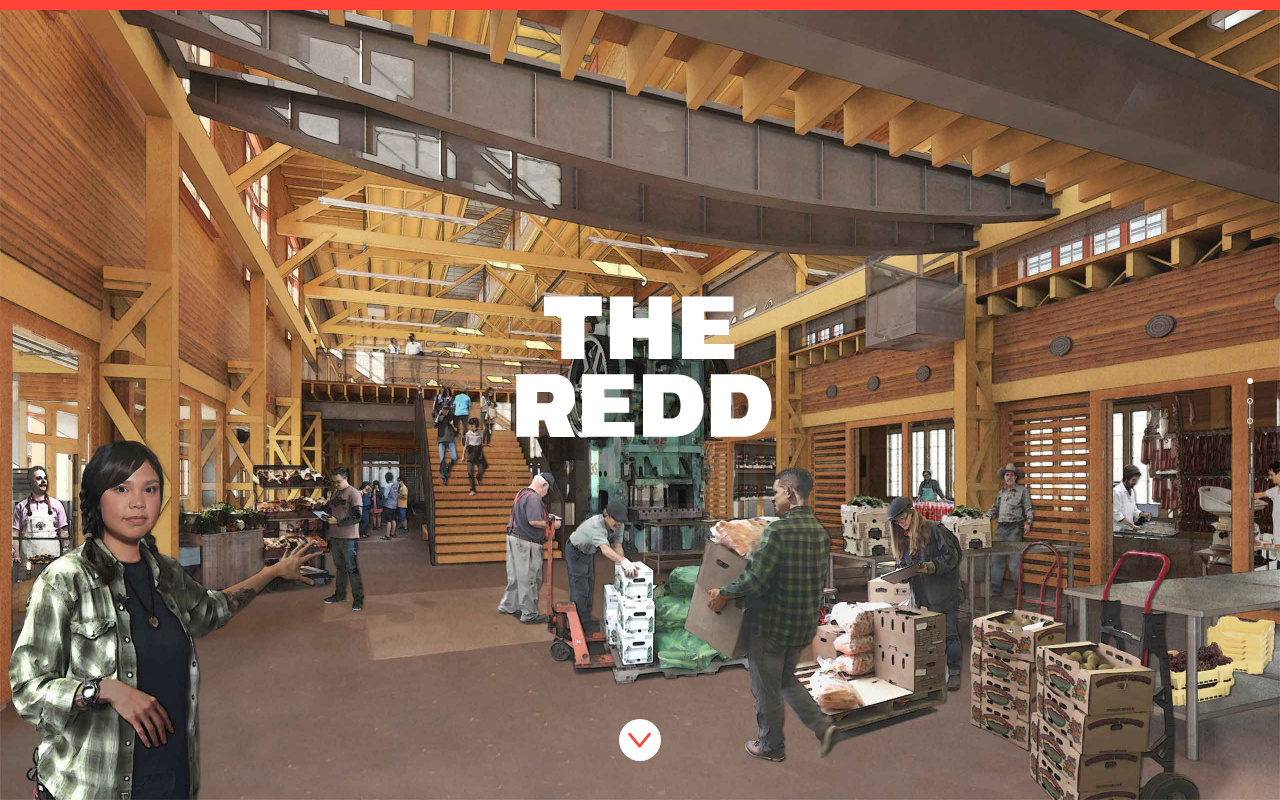
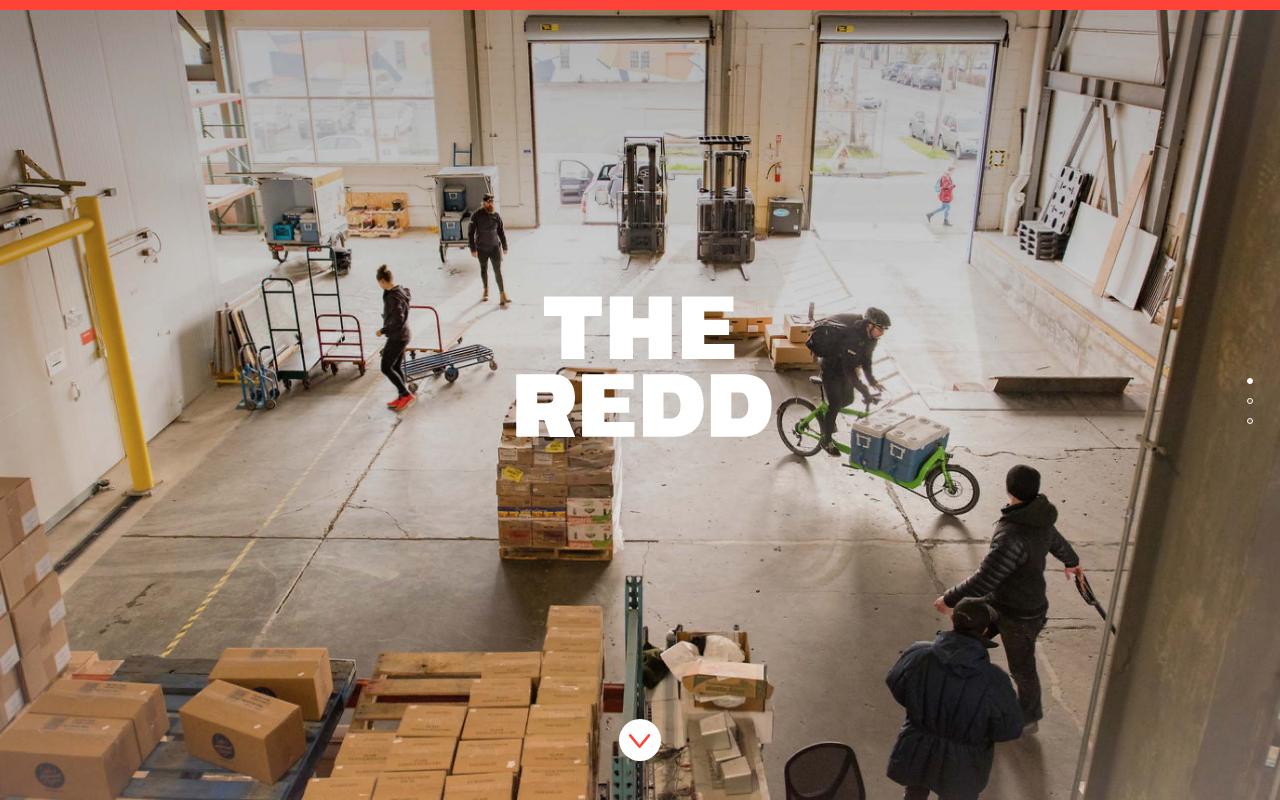
Before and after one commit to Ecotrust/theredd, a PHP site: page / in a window 1280 px wide. Run offline with PHP 8.4, Linux system fonts and the light colour scheme; some web fonts are replaced.

Commit message:
fix button on low height screen. add new hero image

```diff
--- a/css/style.css
+++ b/css/style.css
@@ -738,10 +738,10 @@
   text-align: center; }
 
 #stage_one {
-  background-image: url("../img/TheREDD_interior-rendering_20150716_2560px_wide.jpg");
+  background-image: url("../img/theredd_bg.jpg");
   background-size: cover;
   background-repeat: no-repeat;
-  background-position: center bottom; }
+  background-position: 50%; }
 
 #logo_redd {
   display: block;
@@ -793,9 +793,9 @@
 .next_section {
   background-color: #fff;
   background-image: url("../img/down_arrow.svg");
-  background-size: 84.8% auto;
+  background-size: 80%;
   background-repeat: no-repeat;
-  background-position: 50% 50%;
+  background-position: 50% 58%;
   border-radius: 50%;
   bottom: 7.5%;
   display: none;
@@ -877,6 +877,9 @@
   .button {
     height: 26px;
     width: 36px; } }
+@media only screen and (min-width: 64em) and (min-height: 24em) {
+  .next_section {
+    display: block; } }
 @media only screen and (min-width: 26em) {
   main {
     font-size: 1.0625em; }
@@ -906,11 +909,11 @@
   #mc_embed_signup {
     display: inline-block;
     margin: 1rem -3px;
-    width: 47.5%;
+    width: 45%;
     vertical-align: middle; }
 
   .btn {
-    margin-right: 5%; }
+    margin-right: 7.5%; }
 
   #mce-EMAIL {
     padding-left: 2rem; }
--- a/scss/_48.scss
+++ b/scss/_48.scss
@@ -21,12 +21,12 @@
     #mc_embed_signup {
     	display: inline-block;
     	margin: 1rem -3px;
-    	width: 47.5%;
+    	width: 45%;
         vertical-align: middle;
     }
 
     .btn {
-    	margin-right: 5%;
+    	margin-right: 7.5%;
     }
 
     #mce-EMAIL {
--- /dev/null
+++ b/scss/_64_24h.scss
@@ -0,0 +1,5 @@
+@media only screen and (min-width: 64em) and (min-height: 24em) {
+    .next_section {
+    	display: block;
+    }
+}
--- a/scss/_base.scss
+++ b/scss/_base.scss
@@ -188,10 +188,10 @@
 }
 
 #stage_one {
-	background-image: url('../img/TheREDD_interior-rendering_20150716_2560px_wide.jpg');
+	background-image: url('../img/theredd_bg.jpg');
 	background-size: cover;
 	background-repeat: no-repeat;
-	background-position: center bottom;
+	background-position: 50%;
 }
 
 #logo_redd {
@@ -251,9 +251,9 @@
 .next_section {
 	background-color: $white;
 	background-image: url('../img/down_arrow.svg');
-	background-size: 84.8% auto;
+	background-size: 80%;
 	background-repeat: no-repeat;
-	background-position: 50% 50%;
+	background-position: 50% 58%;
 	border-radius: 50%;
 	bottom: 7.5%;
 	display: none;
--- a/scss/style.scss
+++ b/scss/style.scss
@@ -9,6 +9,7 @@
 // Media queries
 @import 'landscape';
 @import '20_32h';
+@import '64_24h';
 @import '26';
 @import '38h';
 @import '48';
```
Also changed, not shown: img/theredd_bg.jpg (added).
